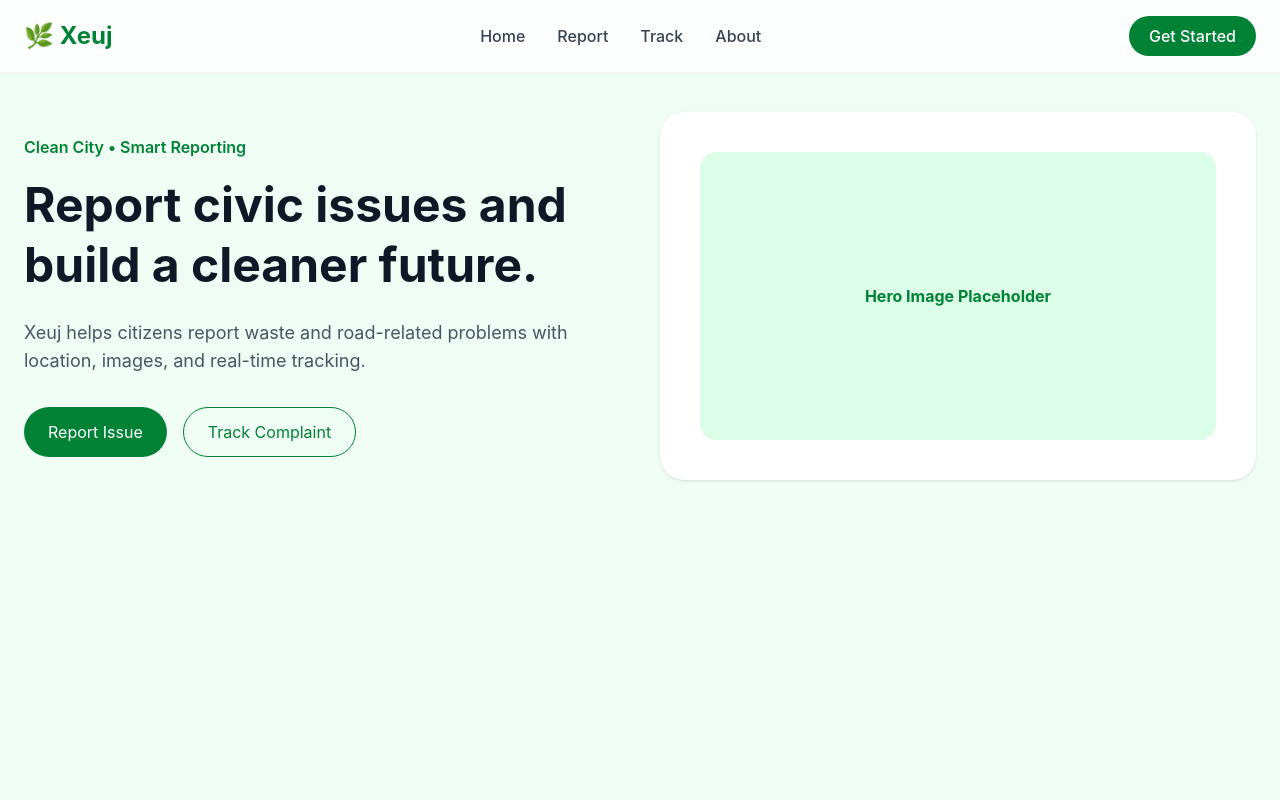
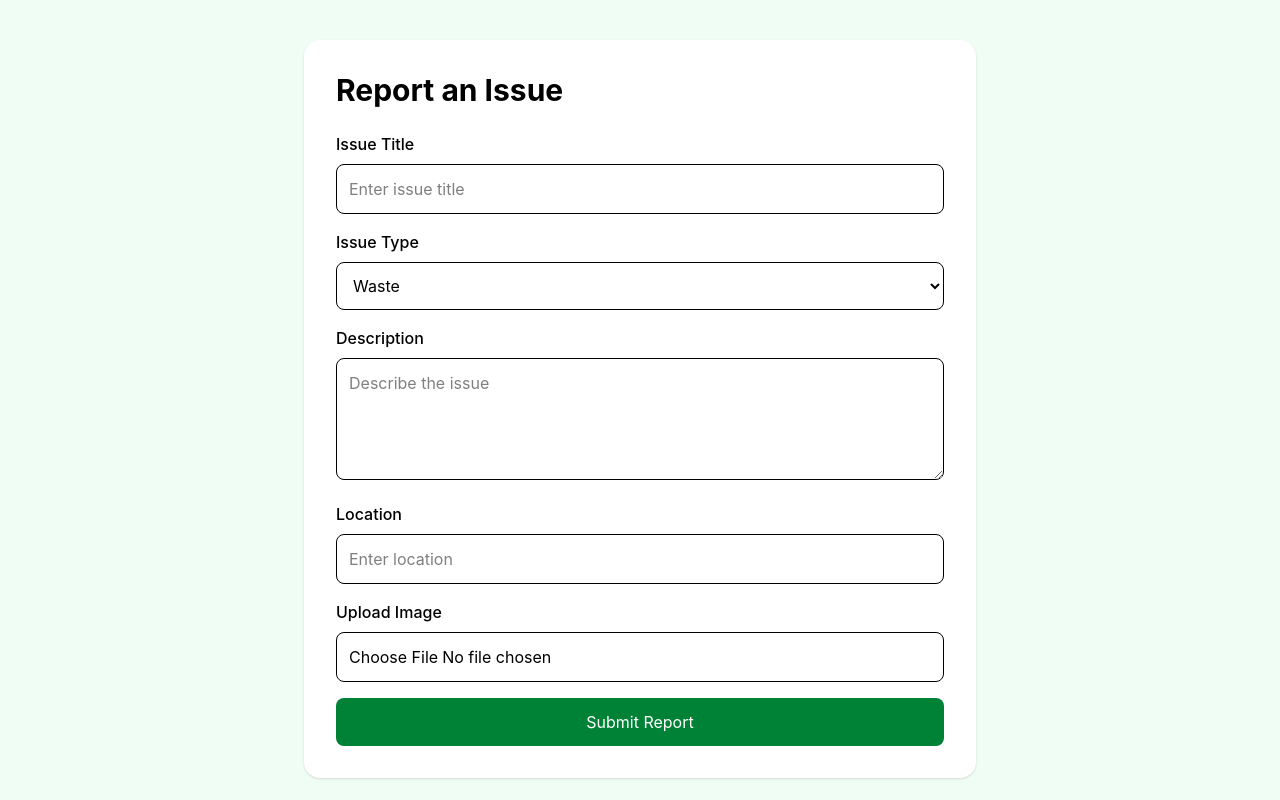
Before and after one commit to Arnab-Kashyap/Xeuj, a React (Vite) app: page /report in a window 1280 px wide. Shown: the top 800 px of the page. Built offline with nearby package versions, Linux system fonts and the light colour scheme.

Commit message:
Setup React Router

```diff
--- a/src/App.jsx
+++ b/src/App.jsx
@@ -1,7 +1,7 @@
-import Home from "./pages/Home";
+import AppRouter from "./routes/AppRouter";
 
 function App() {
-  return <Home />;
+  return <AppRouter />;
 }
 
 export default App;
--- /dev/null
+++ b/src/routes/AppRouter.jsx
@@ -0,0 +1,29 @@
+import { BrowserRouter, Routes, Route } from "react-router-dom";
+
+import Home from "../pages/Home";
+import Login from "../pages/Login";
+import Register from "../pages/Register";
+import Dashboard from "../pages/Dashboard";
+import ReportIssue from "../pages/ReportIssue";
+import TrackComplaint from "../pages/TrackComplaint";
+import About from "../pages/About";
+import Contact from "../pages/Contact";
+
+function AppRouter() {
+  return (
+    <BrowserRouter>
+      <Routes>
+        <Route path="/" element={<Home />} />
+        <Route path="/login" element={<Login />} />
+        <Route path="/register" element={<Register />} />
+        <Route path="/dashboard" element={<Dashboard />} />
+        <Route path="/report" element={<ReportIssue />} />
+        <Route path="/track" element={<TrackComplaint />} />
+        <Route path="/about" element={<About />} />
+        <Route path="/contact" element={<Contact />} />
+      </Routes>
+    </BrowserRouter>
+  );
+}
+
+export default AppRouter;
```
